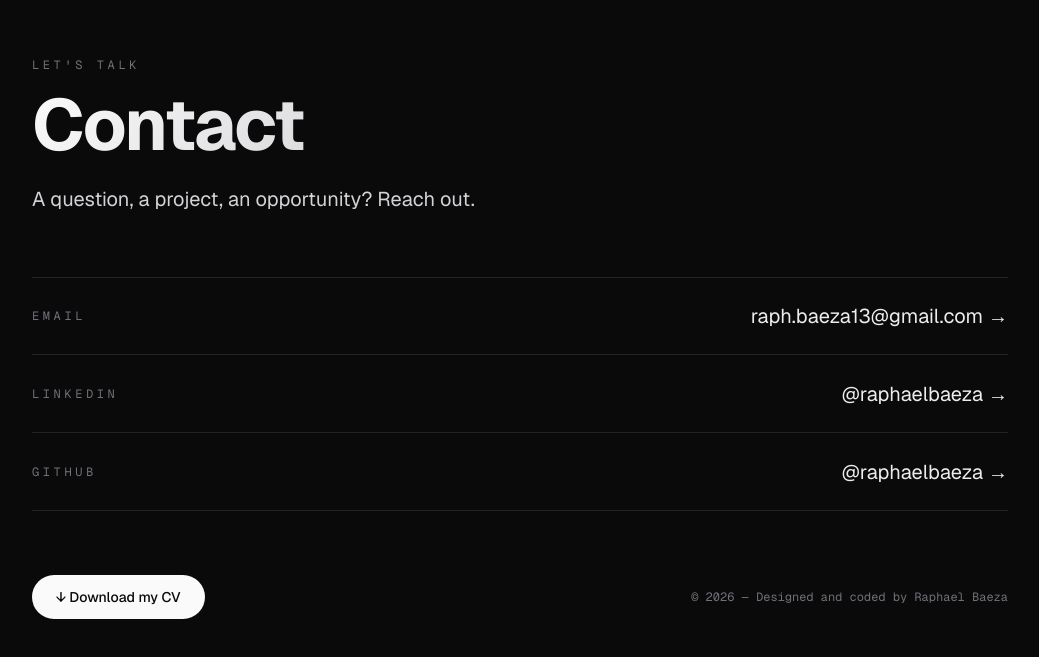
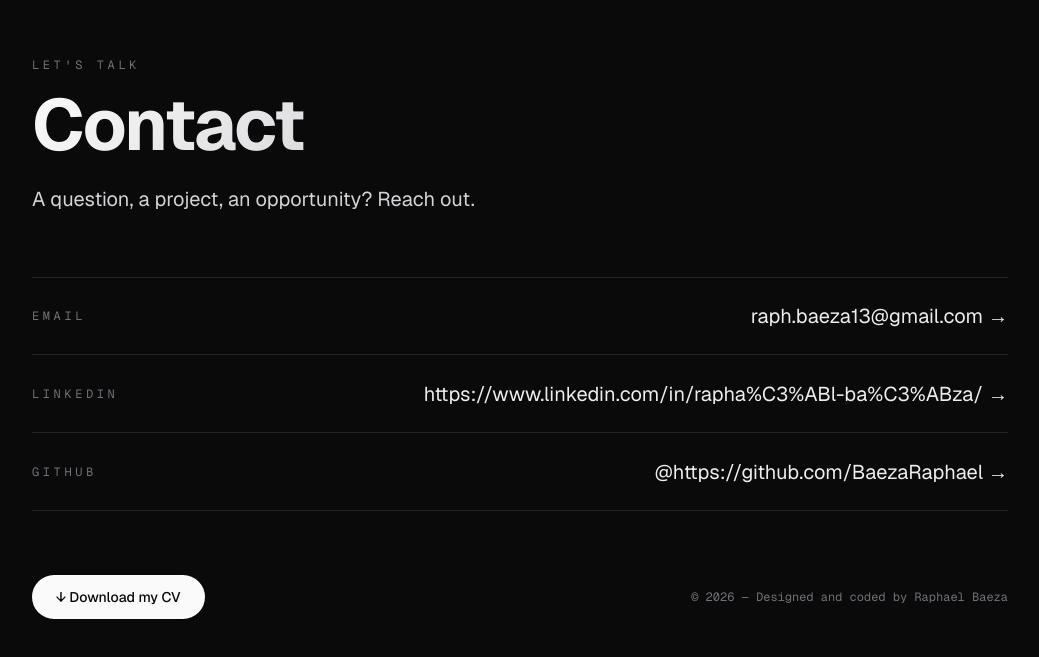
Before and after one commit to BaezaRaphael/Raphael-Baeza-cv, a Next.js app: page /en in a window 1280 px wide. Shown: the part 4700-5357 px from the top of the page, without its empty margins (120-1159 px from the left). Built offline with nearby package versions, Linux system fonts and the light colour scheme.

Commit message:
chore: regenerate QR code pointing to raphael-baeza.com

```diff
--- a/src/components/sections/Contact.tsx
+++ b/src/components/sections/Contact.tsx
@@ -10,8 +10,8 @@ export default function Contact({
 }) {
   const links = [
     { label: dict.email, href: 'mailto:raph.baeza13@gmail.com', value: 'raph.baeza13@gmail.com' },
-    { label: dict.linkedin, href: 'https://linkedin.com/', value: '@raphaelbaeza' },
-    { label: dict.github, href: 'https://github.com/', value: '@raphaelbaeza' },
+    { label: dict.linkedin, href: 'https://linkedin.com/', value: 'https://www.linkedin.com/in/rapha%C3%ABl-ba%C3%ABza/' },
+    { label: dict.github, href: 'https://github.com/', value: '@https://github.com/BaezaRaphael' },
   ];
 
   return (
--- a/src/dictionaries/fr.json
+++ b/src/dictionaries/fr.json
@@ -9,8 +9,8 @@
     "downloadCV": "Télécharger CV"
   },
   "hero": {
-    "greeting": "Bonjour, je suis",
-    "name": "Raphael Baeza",
+    "greeting": "Bienvenue, je suis",
+    "name": "Raphaël Baëza",
     "tagline": "Étudiant — Développeur — Curieux",
     "subtitle": "Bienvenue sur mon espace personnel. Découvrez mon parcours, mes projets et ce qui m'anime.",
     "scrollHint": "Faites défiler"
```
Also changed, not shown: public/qrcode-cv.png (added), 1 other file (tests, documents, lock files or other folders).
